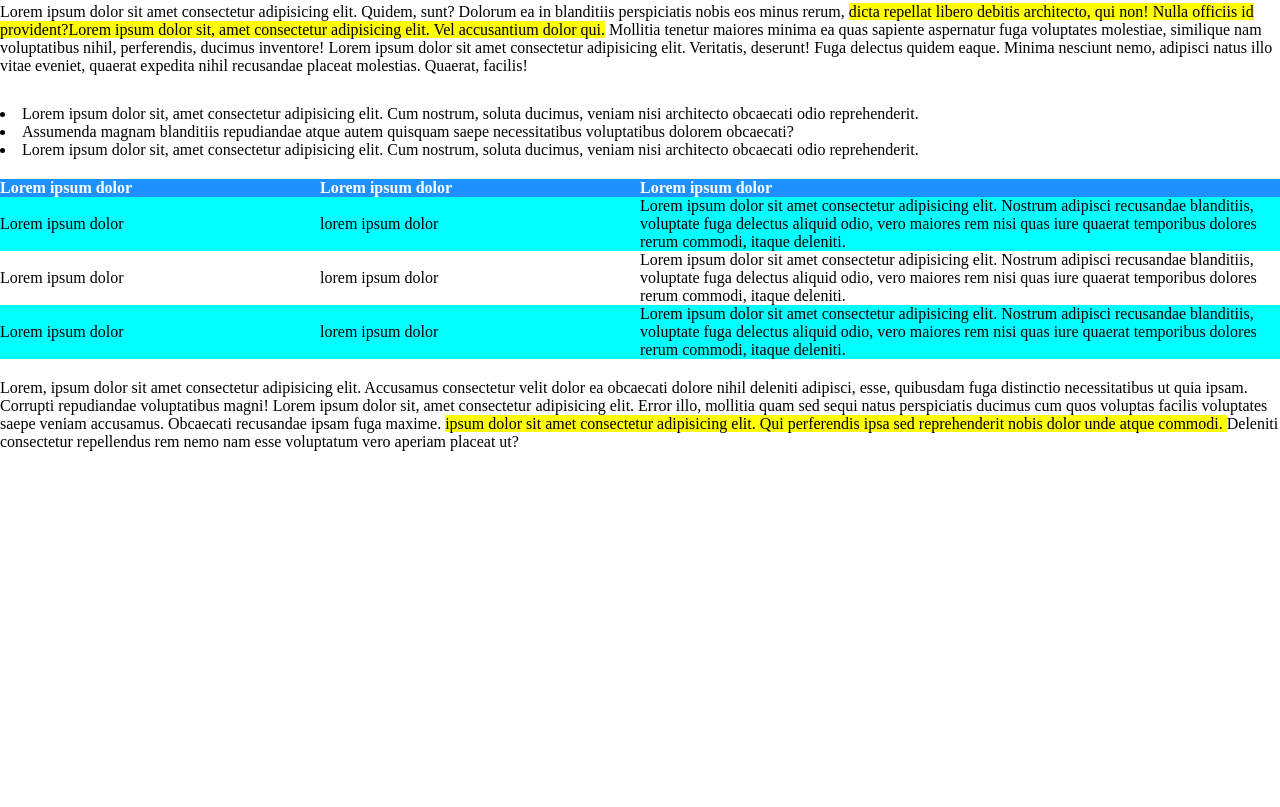
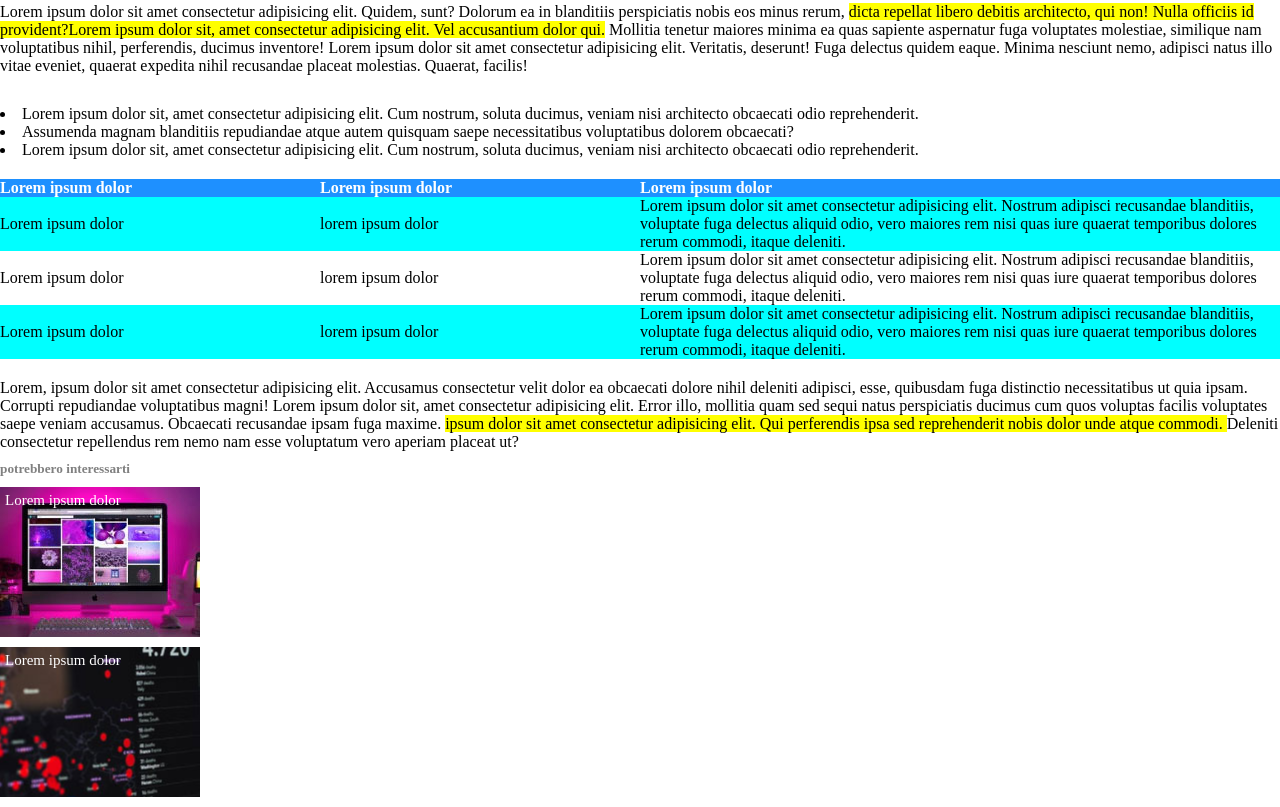
Before and after one commit to diegoG82/html-css-booleaner, a plain HTML site: page index.html in a window 1280 px wide. Shown: the part 729-1536 px from the top of the page. Before the commit the page ends 1180 px from the top, so only its background shows below. Drawn offline with Linux system fonts and the light colour scheme.

Commit message:
footer completed

```diff
--- a/css/style.css
+++ b/css/style.css
@@ -96,3 +96,30 @@ ul {
 .cyan-row {
     background-color: cyan;
 }
+
+/* footer */
+
+h5{
+    color: grey;
+    margin-top: 10px;
+}
+
+.footer-part{
+
+    width: 200px;
+    height: 150px;
+    color: white;
+    font-size: 15px;
+    margin-top: 10px;
+    margin-bottom: 10px;
+    background-position: center;
+    padding: 5px;
+}
+
+#monitor{
+    background-image: url(../img/monitor.jpg);
+}
+
+#graph{
+    background-image: url(../img/graph.jpg);
+}
--- a/index.html
+++ b/index.html
@@ -102,12 +102,15 @@
             <p>Lorem, ipsum dolor sit amet consectetur adipisicing elit. Accusamus consectetur velit dolor ea obcaecati dolore nihil deleniti adipisci, esse, quibusdam fuga distinctio necessitatibus ut quia ipsam. Corrupti repudiandae voluptatibus magni! Lorem ipsum dolor sit, amet consectetur adipisicing elit. Error illo, mollitia quam sed sequi natus perspiciatis ducimus cum quos voluptas facilis voluptates saepe veniam accusamus. Obcaecati recusandae ipsam fuga maxime. <mark>ipsum dolor sit amet consectetur adipisicing elit. Qui perferendis ipsa sed reprehenderit nobis dolor unde atque commodi. </mark> Deleniti consectetur repellendus rem nemo nam esse voluptatum vero aperiam placeat ut?</p>
             <!-- second paragraph -->
 
-
         </main>
-        <!-- main -->
+        <!-- /main -->
 
    <!-- footer -->
-   <footer></footer>
+   <footer>
+    <h5>potrebbero interessarti</h5>
+    <div class="footer-part" id="monitor">Lorem ipsum dolor</div>
+    <div class="footer-part" id="graph">Lorem ipsum dolor</div>
+   </footer>
    <!-- /footer -->
 
 </body>
```
